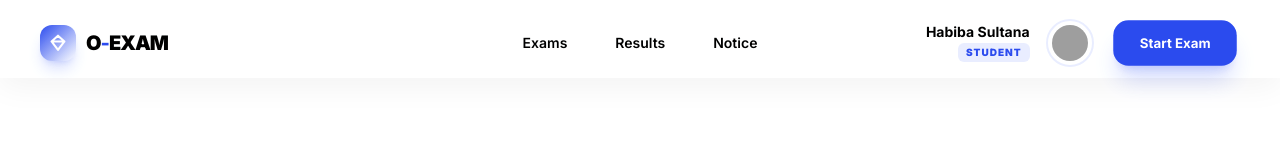
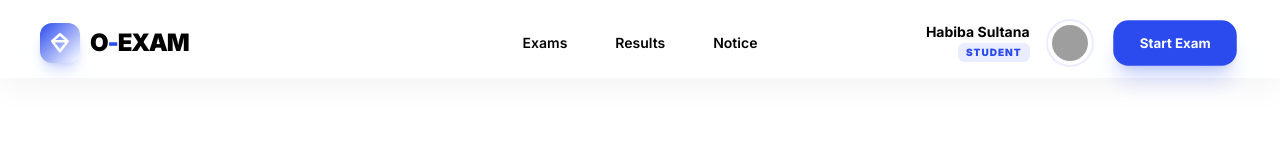
Before and after one commit to sohelma/oexam-client, a Next.js app: page / in a window 1280 px wide. Shown: the top 160 px of the page. Built offline with nearby package versions, Linux system fonts and the light colour scheme; grey boxes are pictures that could not be loaded.

Commit message:
logo component added

```diff
--- /dev/null
+++ b/src/components/shared/Logo/Logo.jsx
@@ -0,0 +1,40 @@
+import Link from 'next/link';
+
+const Logo = ({
+  className = '',
+  iconSize = 'w-6 h-6',
+  fontSize = 'text-2xl',
+}) => {
+  return (
+    <Link href="/" className={`flex items-center gap-2.5 group ${className}`}>
+      {/* Animated Icon Box */}
+      <div
+        className={`bg-gradient-to-br from-primary to-primary-focus p-2 rounded-xl shadow-lg shadow-primary/20 group-hover:rotate-12 group-hover:scale-110 transition-all duration-500 ease-in-out`}
+      >
+        <svg
+          xmlns="http://www.w3.org/2000/svg"
+          fill="none"
+          viewBox="0 0 24 24"
+          strokeWidth={2.5}
+          stroke="white"
+          className={iconSize}
+        >
+          <path
+            strokeLinecap="round"
+            strokeLinejoin="round"
+            d="M4.26 10.147L12 3.25l7.74 6.897m-15.48 0L12 20.25l7.74-10.103m-15.48 0h15.48"
+          />
+        </svg>
+      </div>
+
+      {/* Text Part */}
+      <span
+        className={`${fontSize} font-black tracking-tighter text-base-content uppercase select-none`}
+      >
+        O<span className="text-primary group-hover:animate-pulse">-</span>EXAM
+      </span>
+    </Link>
+  );
+};
+
+export default Logo;
--- a/src/components/shared/Navbar/Navbar.jsx
+++ b/src/components/shared/Navbar/Navbar.jsx
@@ -1,5 +1,6 @@
 import Image from 'next/image';
 import Link from 'next/link';
+import Logo from '../Logo/Logo';
 
 const Navbar = () => {
   const user = {
@@ -86,27 +87,7 @@ const Navbar = () => {
           </div>
 
           {/* Logo */}
-          <Link href="/" className="flex items-center gap-2.5 group">
-            <div className="bg-gradient-to-br from-primary to-primary-focus p-2 rounded-xl shadow-lg shadow-primary/20 group-hover:rotate-6 transition-all duration-300">
-              <svg
-                xmlns="http://www.w3.org/2000/svg"
-                fill="none"
-                viewBox="0 0 24 24"
-                strokeWidth={2.5}
-                stroke="white"
-                className="w-5 h-5"
-              >
-                <path
-                  strokeLinecap="round"
-                  strokeLinejoin="round"
-                  d="M4.26 10.147L12 3.25l7.74 6.897m-15.48 0L12 20.25l7.74-10.103m-15.48 0h15.48"
-                />
-              </svg>
-            </div>
-            <span className="text-xl font-black tracking-tighter text-base-content">
-              O<span className="text-primary font-extrabold">-</span>EXAM
-            </span>
-          </Link>
+          <Logo/>
         </div>
 
         {/* Desktop Menu */}
```
